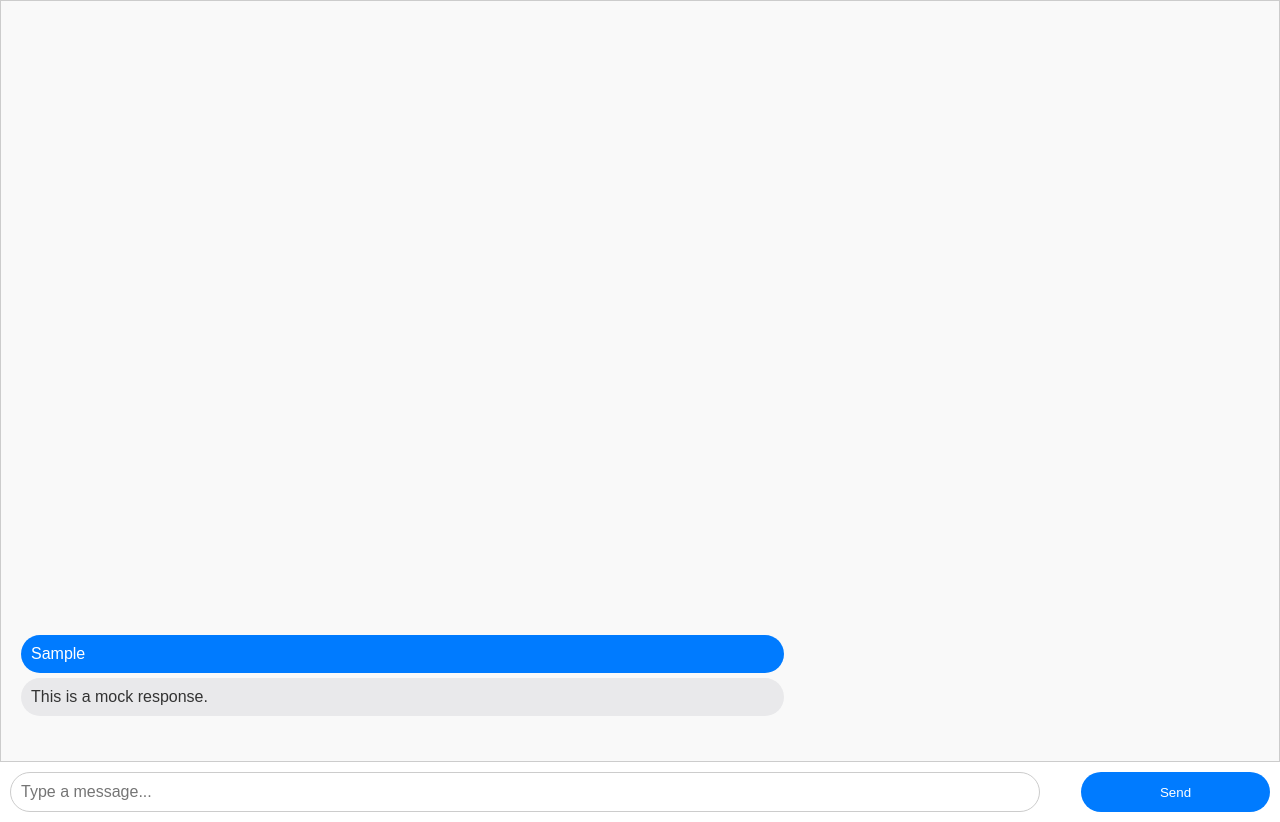
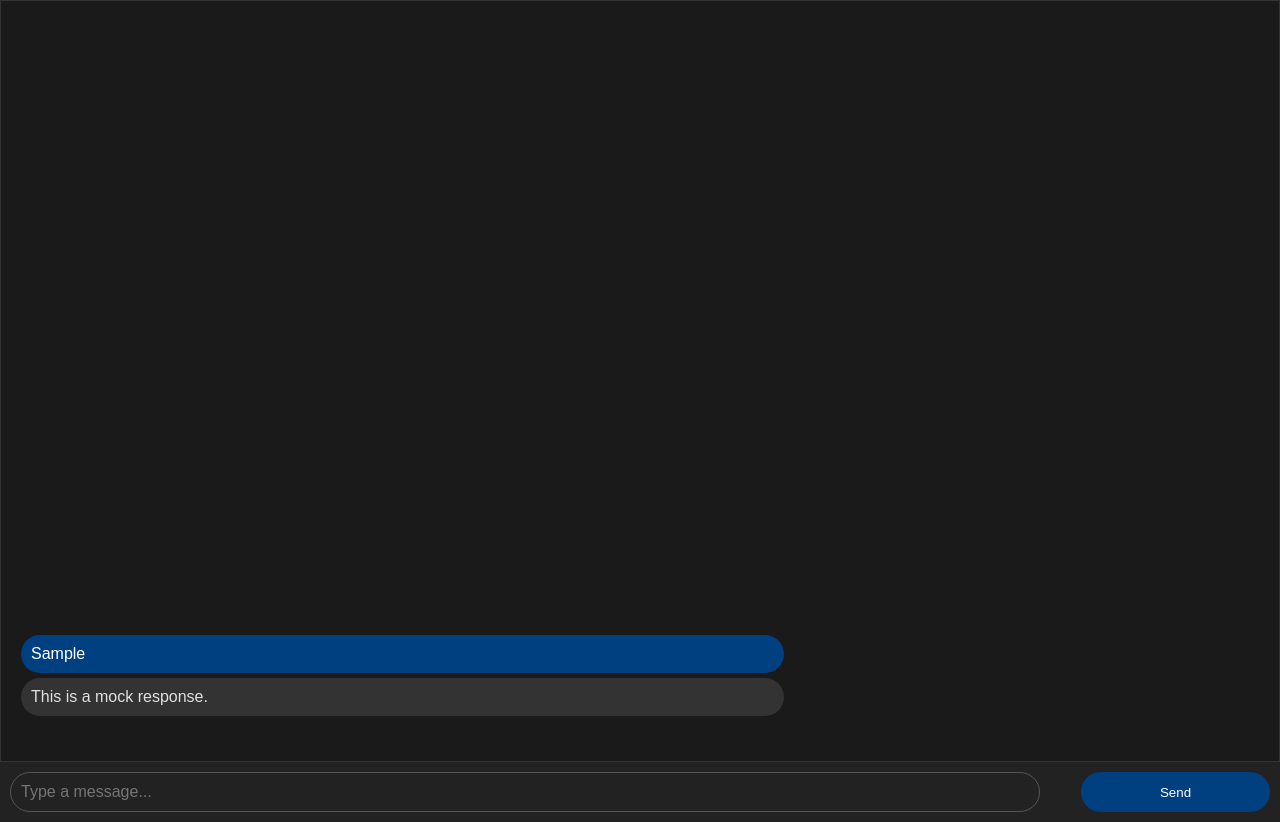
Before and after one commit to mattjburke/chat-openai, a plain HTML site: page index.html in a window 1280 px wide. Both pictures are taken after typing "Sample" into the empty fields and a click on the button "Send". Drawn offline with Linux system fonts and the light colour scheme.

Commit message:
style good enough

```diff
--- a/style.css
+++ b/style.css
@@ -2,6 +2,8 @@ body, html {
   height: 100%;
   margin: 0;
   font-family: Arial, sans-serif;
+  background-color: #121212; /* Dark background for the whole page */
+  color: #e0e0e0; /* Lighter text for better readability */
 }
 
 .chat-container {
@@ -11,15 +13,15 @@ body, html {
   height: 90vh;
   padding: 20px;
   overflow-y: auto;
-  border: 1px solid #ccc;
-  background-color: #f9f9f9;
+  border: 1px solid #333; /* Darker border */
+  background-color: #1a1a1a; /* Darker background for chat area */
 }
 
 .input-area {
   display: flex;
   justify-content: space-between;
   padding: 10px;
-  background-color: #fff;
+  background-color: #222; /* Darker background for input area */
 }
 
 #chat-area {
@@ -31,31 +33,33 @@ body, html {
   margin: 5px 0;
   padding: 10px;
   border-radius: 20px;
+  color: #fff; /* Ensure text is white for all messages */
 }
 
 .user-message {
   align-self: flex-end;
-  background-color: #007bff;
-  color: #fff;
+  background-color: #004080; /*#0056b3; /* Keep the user message color, adjust if needed */
 }
 
 .bot-message {
   align-self: flex-start;
-  background-color: #e9e9eb;
-  color: #333;
+  background-color: #333; /* Darker background for bot messages */
+  color: #e0e0e0; /* Light text color for bot messages */
 }
 
 #user-input {
   width: 80%;
   padding: 10px;
-  border: 1px solid #ccc;
+  border: 1px solid #555; /* Darker border for input field */
   border-radius: 20px;
   font-size: 16px;
+  background-color: #222; /* Darker background for input field */
+  color: #e0e0e0; /* Lighter text color for input */
 }
 
 #send-button {
   width: 15%;
-  background-color: #007bff;
+  background-color: #004080; /*#007bff; */
   color: white;
   border: none;
   border-radius: 20px;
@@ -64,5 +68,5 @@ body, html {
 }
 
 #send-button:hover {
-  background-color: #0056b3;
+  background-color: #003366; /*#0056b3; /* Adjust hover color as needed */
 }
```
